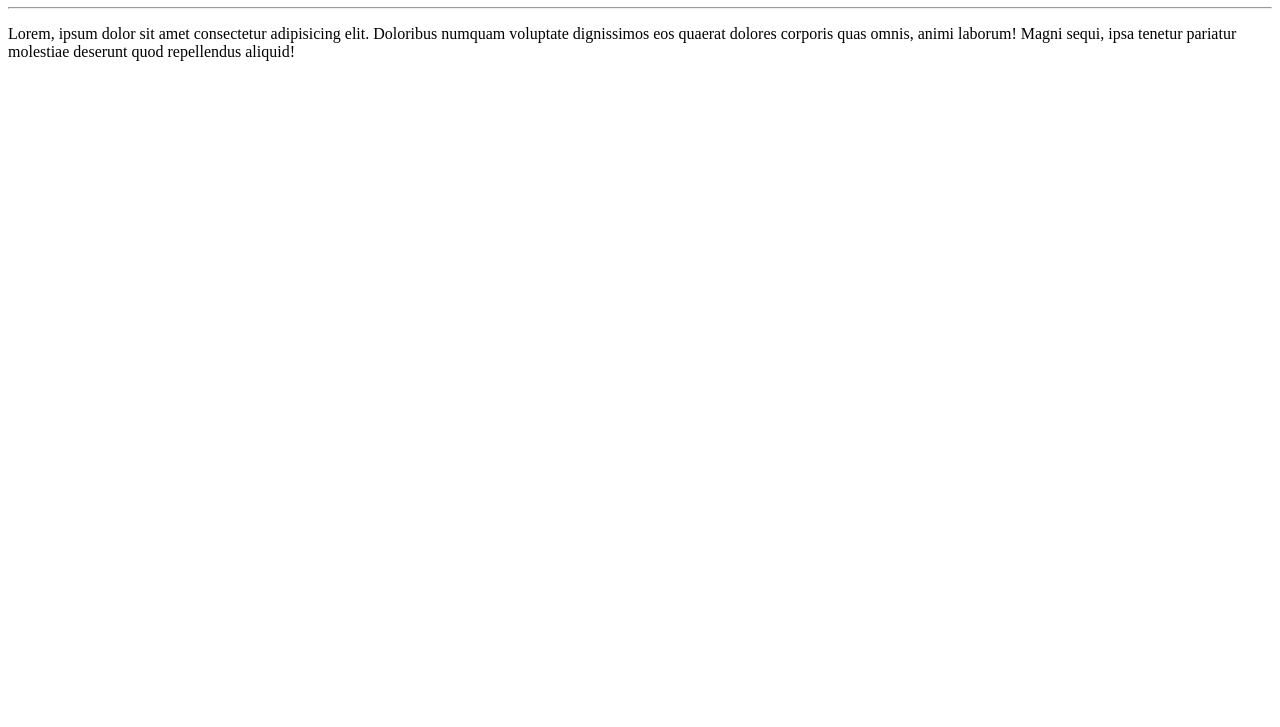
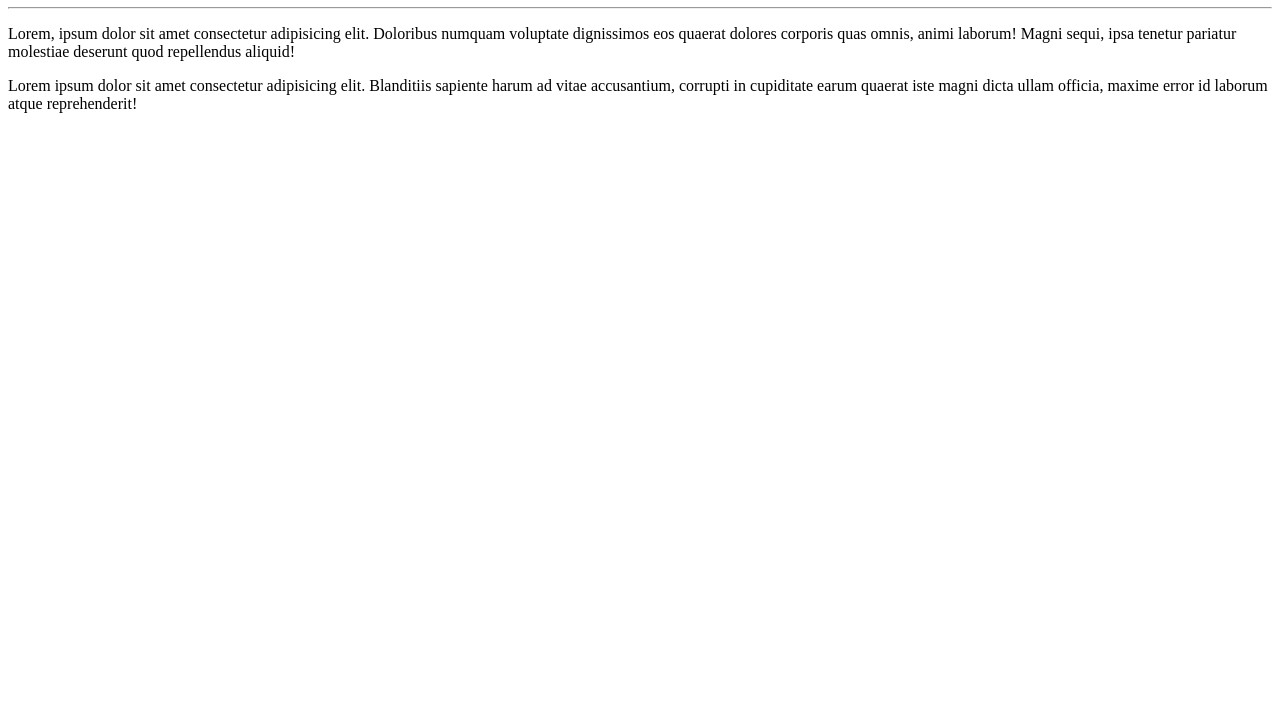
Before and after one commit to maquinistazero/Ola-Mundo, a plain HTML site: page site-exemplo/index.html in a window 1280 px wide. Shown: the part 73-800 px from the top of the page. Drawn offline with Linux system fonts and the light colour scheme.

Commit message:
Adicionei mais um paragráfo

```diff
--- a/site-exemplo/index.html
+++ b/site-exemplo/index.html
@@ -10,5 +10,7 @@
     <h1>Olá, Mundo!</h1>
     <hr>
     <p>Lorem, ipsum dolor sit amet consectetur adipisicing elit. Doloribus numquam voluptate dignissimos eos quaerat dolores corporis quas omnis, animi laborum! Magni sequi, ipsa tenetur pariatur molestiae deserunt quod repellendus aliquid!</p>
+    <p>Lorem ipsum dolor sit amet consectetur adipisicing elit. Blanditiis sapiente harum ad vitae accusantium, corrupti in cupiditate earum quaerat iste magni dicta ullam officia, maxime error id laborum atque reprehenderit!
+    </p>
 </body>
 </html>
```
